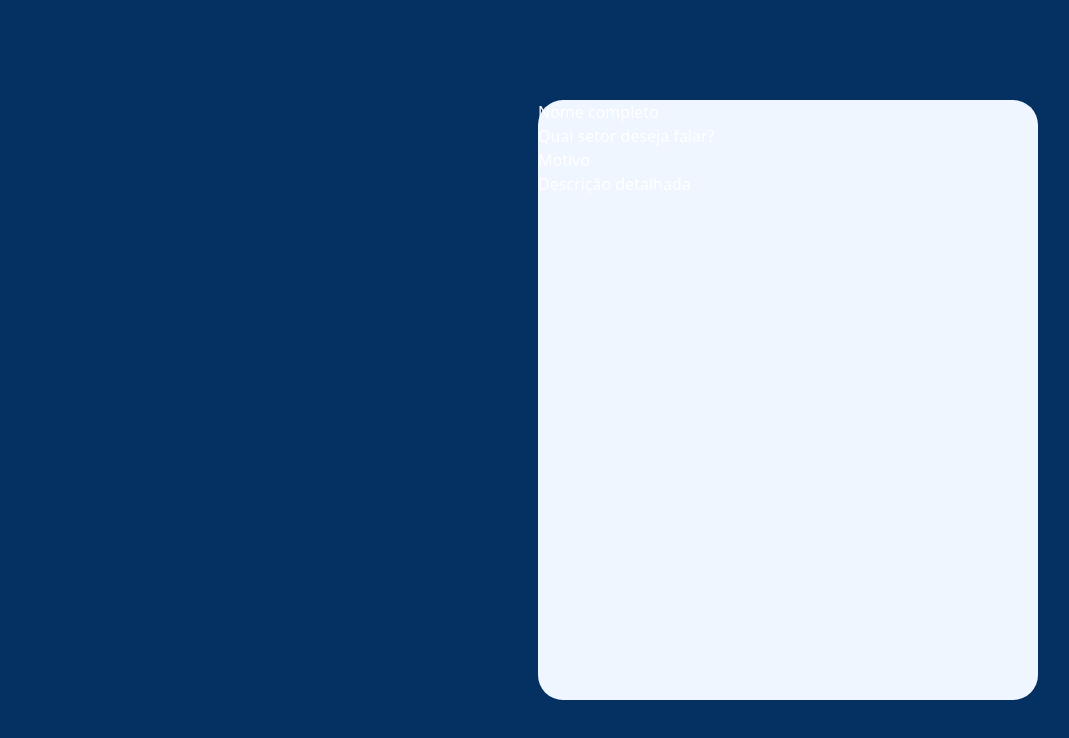
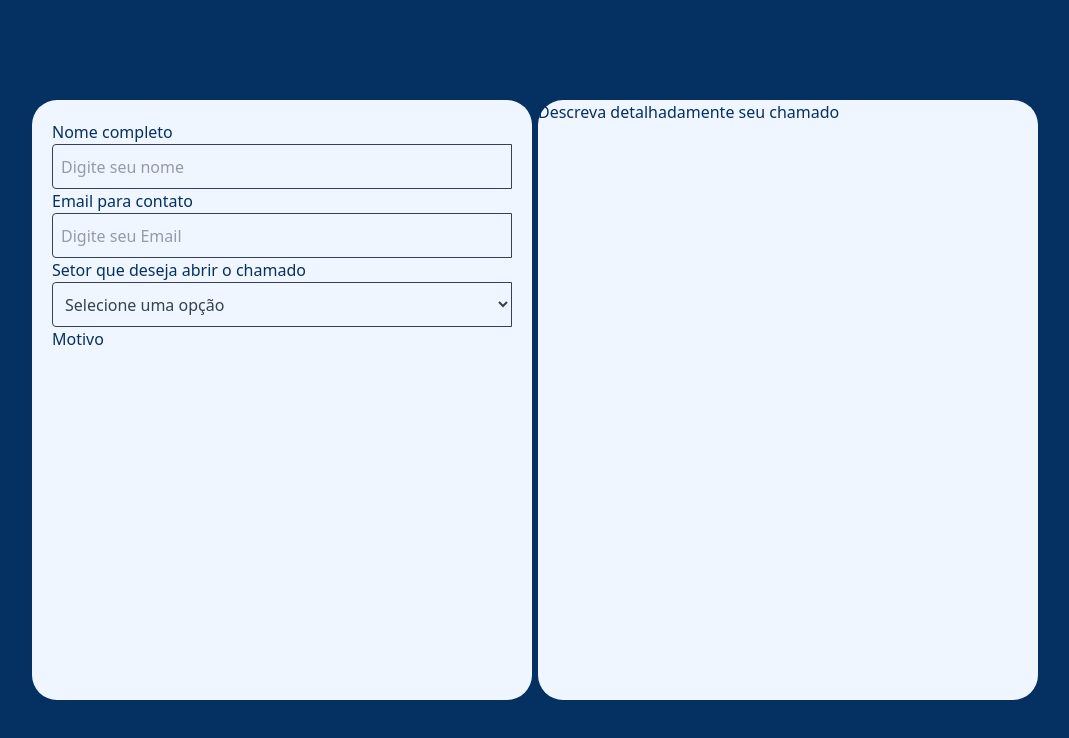
Before and after one commit to rafaelrvs/amalfis_page, a Next.js app: page /chamados-sem-login in a window 1280 px wide. Shown: the top 738 px of the page, without its empty margins (122-1191 px from the left). Built offline with nearby package versions, Linux system fonts and the light colour scheme.

Commit message:
Adicionando formulario de chamados

```diff
--- a/src/app/chamados-sem-login/page.tsx
+++ b/src/app/chamados-sem-login/page.tsx
@@ -2,12 +2,32 @@ import { Forms } from "../components/Forms";
 
 export default function ChamadosPage() {
   return (
-<div className="bg-linear-[25deg, bg-primary-gradient-900 from-10%, bg-primary-gradient-800] w-screen h-screen flex   bg-cover bg-center justify-end items-center p-30" >
-      <Forms.Root className="w-[500px] h-[600px] bg-blue-50 backdrop-grayscale-0  flex flex-col  rounded-[25px] text-primary-grey-900 " >
-        <Forms.Label>Nome completo</Forms.Label>
-        <Forms.Label>Qual setor deseja falar?</Forms.Label>
+    <div className="bg-linear-[25deg, bg-primary-gradient-900 from-10%, bg-primary-gradient-800] w-screen h-screen flex  gap-1.5 bg-cover bg-center justify-end items-center p-30">
+      <Forms.Root className="w-[500px] h-[600px] bg-blue-50 backdrop-grayscale-0  flex flex-col p-5  text-primary-gradient-900 rounded-[25px] text-primary-grey-900 ">
+        <Forms.Label htmlFor="Nome">Nome completo</Forms.Label>
+        <Forms.Input
+          type="input"
+          placeholder="Digite seu nome"
+          id="Nome"
+          className="border primary-gradient-800 h-[45px] p-2 rounded-l-sm  text-gray-700"
+        />
+        <Forms.Label htmlFor="Email">Email para contato</Forms.Label>
+        <Forms.Input
+          type="input"
+          placeholder="Digite seu Email"
+          id="Email"
+          className="border primary-gradient-800 h-[45px] p-2 rounded-l-sm  text-gray-700"
+        />
+        <Forms.Label htmlFor="">Setor que deseja abrir o chamado</Forms.Label>
+        <Forms.Select className="border primary-gradient-800 h-[45px] p-2 rounded-l-sm  text-gray-700" >
+          <option value="">Selecione uma opção</option>
+          <option value="">Desenvolvimento</option>
+          <option value="">TI</option>
+        </Forms.Select>
         <Forms.Label>Motivo</Forms.Label>
-        <Forms.Label>Descrição detalhada</Forms.Label>
+      </Forms.Root>
+      <Forms.Root className="w-[500px] h-[600px] bg-blue-50 backdrop-grayscale-0  flex flex-col  text-primary-gradient-900 rounded-[25px] text-primary-grey-900 ">
+        <Forms.Label>Descreva detalhadamente seu chamado</Forms.Label>
       </Forms.Root>
     </div>
   );
--- /dev/null
+++ b/src/app/components/Forms/FormsSelection.tsx
@@ -0,0 +1,9 @@
+type SelectionProps = React.ComponentProps<'select'>
+
+export default function FormsSelection ({children,...props}:SelectionProps){
+    return (
+        <select {...props}>
+        {children}
+      </select>
+    )
+}
--- a/src/app/components/Forms/index.tsx
+++ b/src/app/components/Forms/index.tsx
@@ -2,11 +2,13 @@ import FormsInput from "@/app/components/Forms/FormsInput";
 import FormsLabel from "@/app/components/Forms/FormsLabel";
 import FormsRoot from "@/app/components/Forms/FormsRoot";
 import FormsP from "./FormsP";
+import FormsSelection from "./FormsSelection";
 
 
 export const Forms ={
     Root: FormsRoot,
     Label:FormsLabel,
     Input:FormsInput,
-    Paragrafo:FormsP
+    Paragrafo:FormsP,
+    Select:FormsSelection
 }
--- a/src/app/page.tsx
+++ b/src/app/page.tsx
@@ -1,5 +1,13 @@
+"use client"
 import Image from "next/image";
 import { Forms } from "./components/Forms";
+import { redirect } from "next/navigation";
+
+
+function modifyRouter(){
+
+  redirect("chamados-sem-login")
+}
 
 
 
@@ -10,7 +18,7 @@ import { Forms } from "./components/Forms";
 export default function Home() {
   return (
 <div className="w-screen h-screen bg-primary-grey-900 flex items-center  justify-end p-5 bg-linear-to-r/srgb from-primary-gradient-900 to-primary-gradient-800" >
-  <img className="w-[130vh] m-[-300px] opacity-[40%] fixed left-1 -rotate-2  " src="/image/isotipo amalfis branco.svg" alt="logoAmalfis" />
+  <img className="w-[130vh] m-[-300px] opacity-[40%] fixed  left-1 -rotate-2  " src="/image/isotipo amalfis branco.svg" alt="logoAmalfis" />
 
 
     <p className="fixed flex flex-col left-10 font-poppins text-[1rem] ">
@@ -21,11 +29,12 @@ export default function Home() {
    <Forms.Root className={"bg-slate-200  w-[450px] h-[500px] p-8 rounded-2xl flex  flex-col gap-5 m-[100px] shadow-lg"} >
     <img src="/image/logo.svg" alt="logi"  className="h-18 mt-1.5"/>
     <Forms.Label className={'text-primary-gradient-900 '} htmlFor={"E-mail"}>E-mail</Forms.Label>
-    <Forms.Input type="input" placeholder="Digite seu email" id="E-mail" className="bg-slate-300 h-[35px] p-2 rounded-l-sm  text-gray-700"/>
+    <Forms.Input type="input" placeholder="Digite seu email" id="E-mail" className="border primary-gradient-800 h-[45px] p-2 rounded-l-sm  text-gray-700"/>
     <Forms.Label className={'text-primary-gradient-900 '}  htmlFor={"Senha"}>Senha</Forms.Label>
-    <Forms.Input type="input" placeholder="Digite sua senha" id="Senha" className="bg-slate-300 h-[35px] p-2 rounded-l-sm  text-gray-700" />
-    <Forms.Input type="button" value={"Entrar"} className={"bg-blue-600 p-2 rounded-l-sm"}  />
-    <Forms.Paragrafo className="text-black  text-center text-blue-700 cursor-pointer">Abrir um chamado</Forms.Paragrafo>
+    <Forms.Input type="input" placeholder="Digite sua senha" id="Senha" className="border primary-gradient- h-[45px] p-2 rounded-l-sm  text-gray-700" />
+    <Forms.Input type="button" value={"Entrar"} className={"bg-blue-600 p-2 rounded-l-sm scale-95 hover:scale-97 duration-300 ease-out "}  />
+    <Forms.Paragrafo className="text-black  text-center text-blue-700 cursor-pointer scale-95 hover:scale-97 duration-300 ease-out"
+    onClick={ modifyRouter}>Abrir um chamado</Forms.Paragrafo>
    </Forms.Root>
 </div>
 
```
